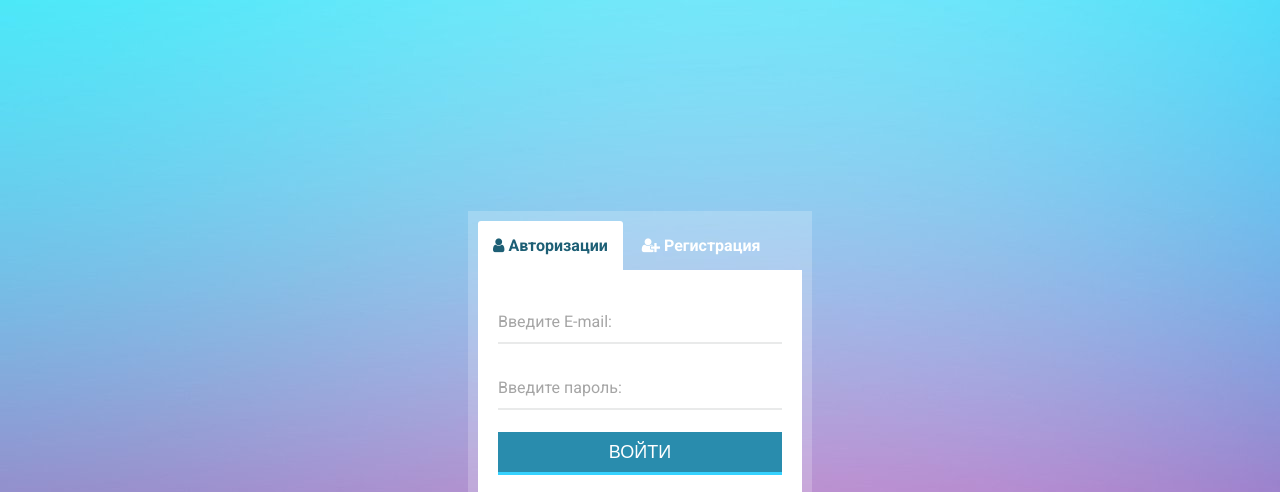
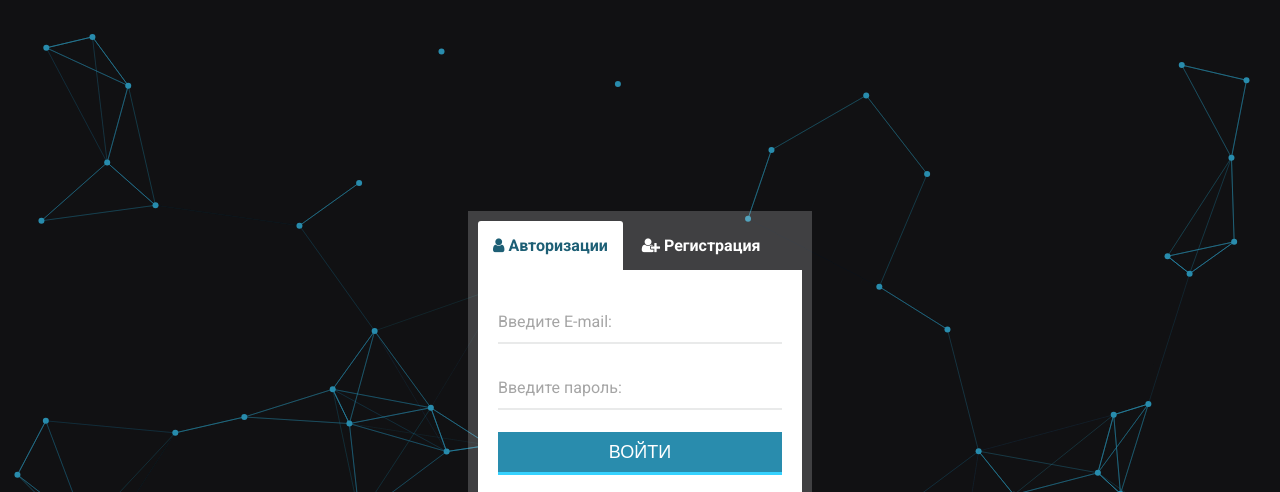
Before and after one commit to dkhrunov/login-form, a plain HTML site: page index.html in a window 1280 px wide. Shown: the top 492 px of the page. Drawn offline with nearby package versions, Linux system fonts and the light colour scheme.

Commit message:
Animated background

```diff
--- a/index.html
+++ b/index.html
@@ -9,6 +9,8 @@
     <link rel="stylesheet" href="style.css" type="text/css">
 </head>
 <body>
+<script src="particles.js"></script>
+
 <div class="wrapper">
     <div class="form">
         <label class="tab active" title="Вкладка 1"><i class="fa fa-user"></i> Авторизации</label>
--- /dev/null
+++ b/particles.js
@@ -0,0 +1,110 @@
+(function(){
+
+    var canvas = document.createElement('canvas'),
+    ctx = canvas.getContext('2d'),
+    w = canvas.width = innerWidth,
+    h = canvas.height = innerHeight,
+    particles = [],
+    properties = {
+        bgColor             : 'rgba(17, 17, 19, 1)',
+        particleColor       : 'rgba(41, 140, 173, 1)',
+        particleRadius      : 3,
+        particleCount       : 60,
+        particleMaxVelocity : 0.5,
+        lineLength          : 150,
+        particleLife        : 6,
+    };
+
+    document.querySelector('body').appendChild(canvas);
+
+    window.onresize = function(){
+        w = canvas.width = innerWidth,
+        h = canvas.height = innerHeight;
+    }
+
+    class Particle{
+        constructor(){
+            this.x = Math.random()*w;
+            this.y = Math.random()*h;
+            this.velocityX = Math.random()*(properties.particleMaxVelocity*2)-properties.particleMaxVelocity;
+            this.velocityY = Math.random()*(properties.particleMaxVelocity*2)-properties.particleMaxVelocity;
+            this.life = Math.random()*properties.particleLife*60;
+        }
+        position(){
+            this.x + this.velocityX > w && this.velocityX > 0 || this.x + this.velocityX < 0 && this.velocityX < 0? this.velocityX*=-1 : this.velocityX;
+            this.y + this.velocityY > h && this.velocityY > 0 || this.y + this.velocityY < 0 && this.velocityY < 0? this.velocityY*=-1 : this.velocityY;
+            this.x += this.velocityX;
+            this.y += this.velocityY;
+        }
+        reDraw(){
+            ctx.beginPath();
+            ctx.arc(this.x, this.y, properties.particleRadius, 0, Math.PI*2);
+            ctx.closePath();
+            ctx.fillStyle = properties.particleColor;
+            ctx.fill();
+        }
+        reCalculateLife(){
+            if(this.life < 1){
+                this.x = Math.random()*w;
+                this.y = Math.random()*h;
+                this.velocityX = Math.random()*(properties.particleMaxVelocity*2)-properties.particleMaxVelocity;
+                this.velocityY = Math.random()*(properties.particleMaxVelocity*2)-properties.particleMaxVelocity;
+                this.life = Math.random()*properties.particleLife*60;
+            }
+            this.life--;
+        }
+    }
+
+    function reDrawBackground(){
+        ctx.fillStyle = properties.bgColor;
+        ctx.fillRect(0, 0, w, h);
+    }
+
+    function drawLines(){
+        var x1, y1, x2, y2, length, opacity;
+        for(var i in particles){
+            for(var j in particles){
+                x1 = particles[i].x;
+                y1 = particles[i].y;
+                x2 = particles[j].x;
+                y2 = particles[j].y;
+                length = Math.sqrt(Math.pow(x2 - x1, 2) + Math.pow(y2 - y1, 2));
+                if(length < properties.lineLength){
+                    opacity = 1-length/properties.lineLength;
+                    ctx.lineWidth = '0.5';
+                    ctx.strokeStyle = 'rgba(41, 140, 173, '+opacity+')';
+                    ctx.beginPath();
+                    ctx.moveTo(x1, y1);
+                    ctx.lineTo(x2, y2);
+                    ctx.closePath();
+                    ctx.stroke();
+                }
+            }
+        }
+    }
+
+    function reDrawParticles(){
+        for(var i in particles){
+            particles[i].reCalculateLife();
+            particles[i].position();
+            particles[i].reDraw();
+        }
+    }
+
+    function loop(){
+        reDrawBackground();
+        reDrawParticles();
+        drawLines();
+        requestAnimationFrame(loop);
+    }
+
+    function init(){
+        for(var i = 0 ; i < properties.particleCount ; i++){
+            particles.push(new Particle);
+        }
+        loop();
+    }
+
+    init();
+
+}())
--- a/style.css
+++ b/style.css
@@ -5,7 +5,12 @@ body {
     margin: 0;
     padding: 0;
     font-family: Roboto, sans-serif;
-    background-image: url('back.jpg')
+    background: rgb(17, 17, 19);
+}
+
+canvas {
+	position: fixed;
+	z-index: -10;
 }
 
 /* Центрирование */
```
